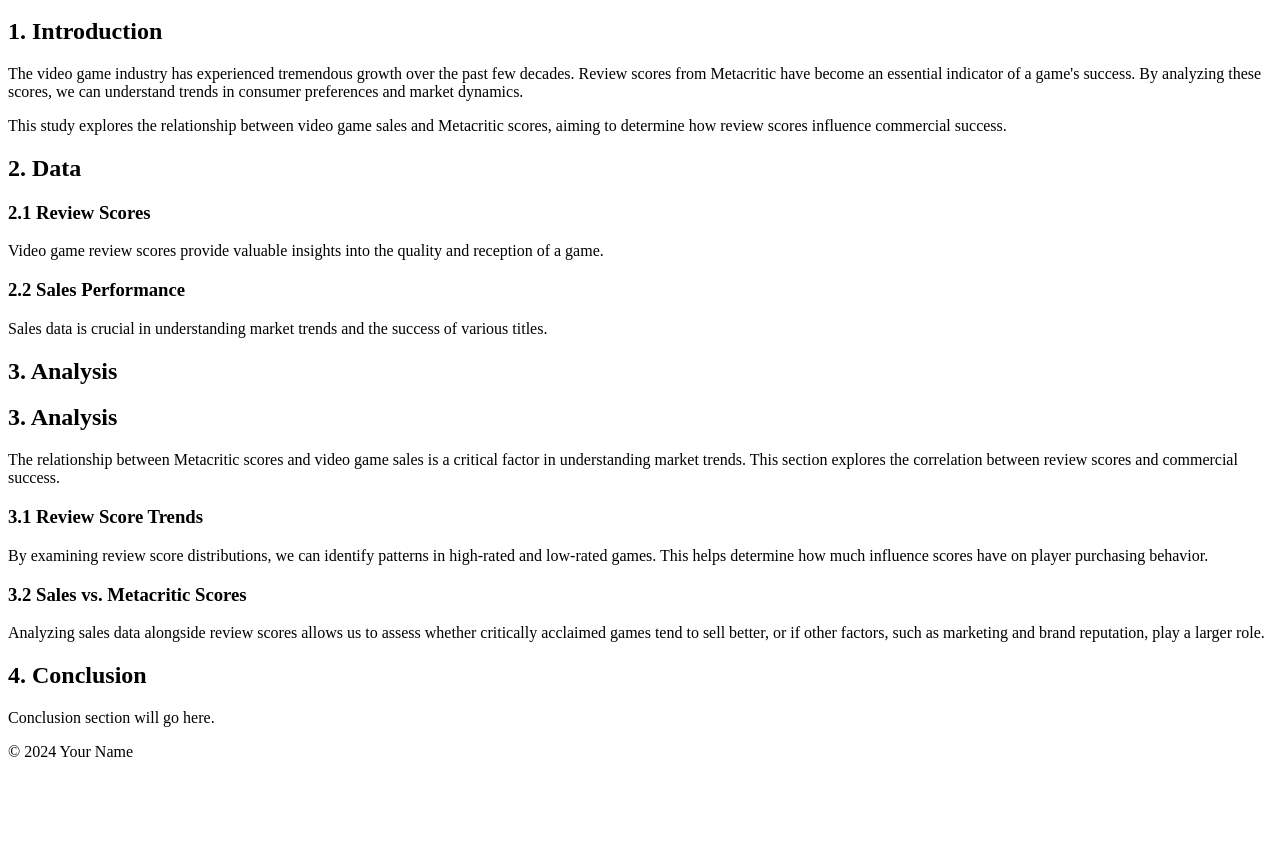
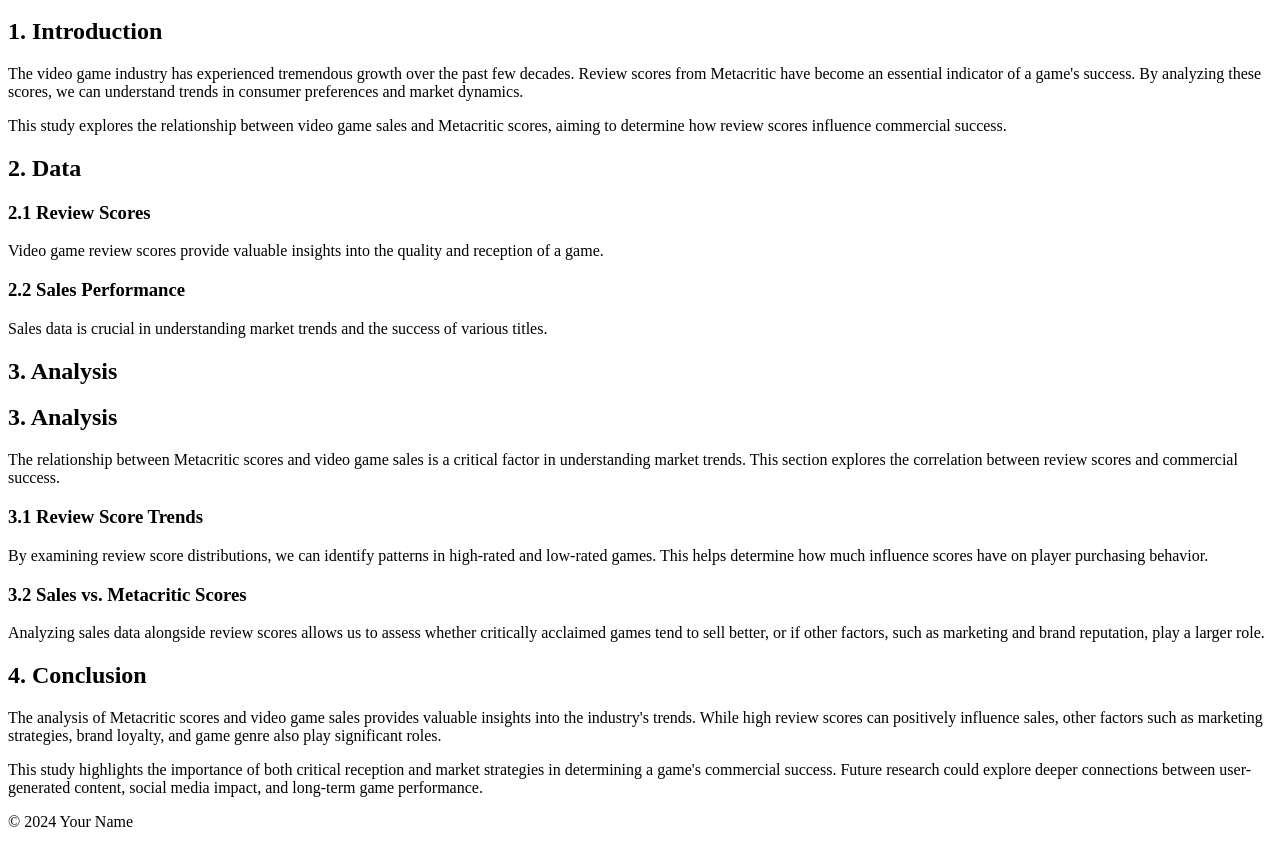
Before and after one commit to cd-schilling/3300-module7, a plain HTML site: page index.html in a window 1280 px wide. Shown: the part 154-1001 px from the top of the page. Before the commit the page ends 931 px from the top, so only its background shows below. Drawn offline with Linux system fonts and the light colour scheme.

Commit message:
Update index.html

```diff
--- a/index.html
+++ b/index.html
@@ -69,7 +69,17 @@
 
         <section id="conclusion">
             <h2>4. Conclusion</h2>
-            <p>Conclusion section will go here.</p>
+            <p>
+                The analysis of Metacritic scores and video game sales provides valuable insights into
+                the industry's trends. While high review scores can positively influence sales, other
+                factors such as marketing strategies, brand loyalty, and game genre also play significant roles.
+            </p>
+
+            <p>
+                This study highlights the importance of both critical reception and market strategies
+                in determining a game's commercial success. Future research could explore deeper
+                connections between user-generated content, social media impact, and long-term game performance.
+            </p>
         </section>
     </main>
 
```
